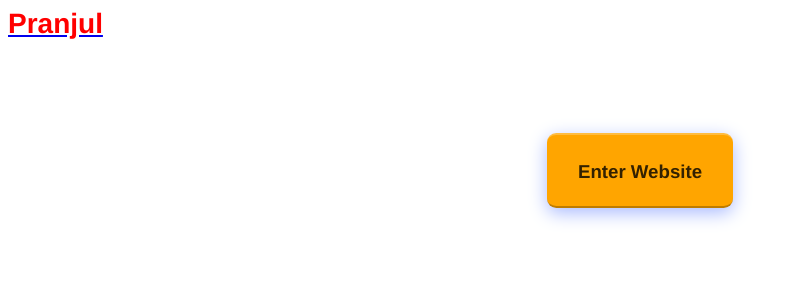
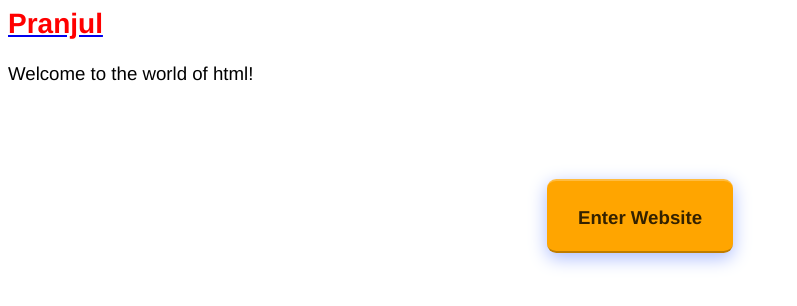
Before and after one commit to naveen81/demo, a plain HTML site: page index.html in a window 1280 px wide. Shown: the whole page, without its empty margins (0-797 px from the left). Drawn offline with Linux system fonts and the light colour scheme.

Commit message:
Added a text line (#2)

```diff
--- a/index.html
+++ b/index.html
@@ -1,5 +1,7 @@
 <link rel="stylesheet" href="style.css">
 <a href="https://www.google.com"><h2 style="color:red;"> Pranjul </h2><a>
+
+<p>Welcome to the world of html!</p>
 <div class="panel">
 	<div class="front">
 		Enter Website
```
